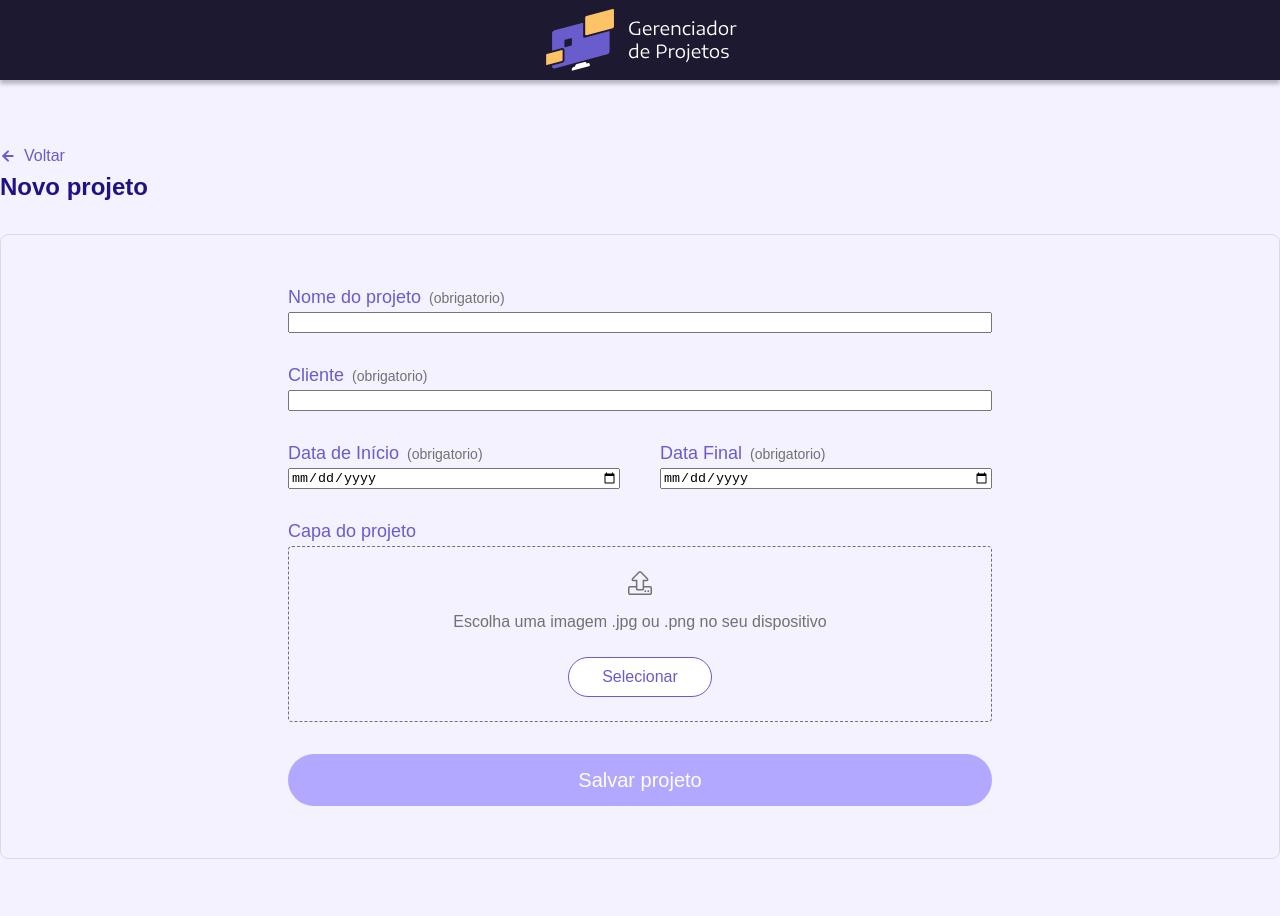
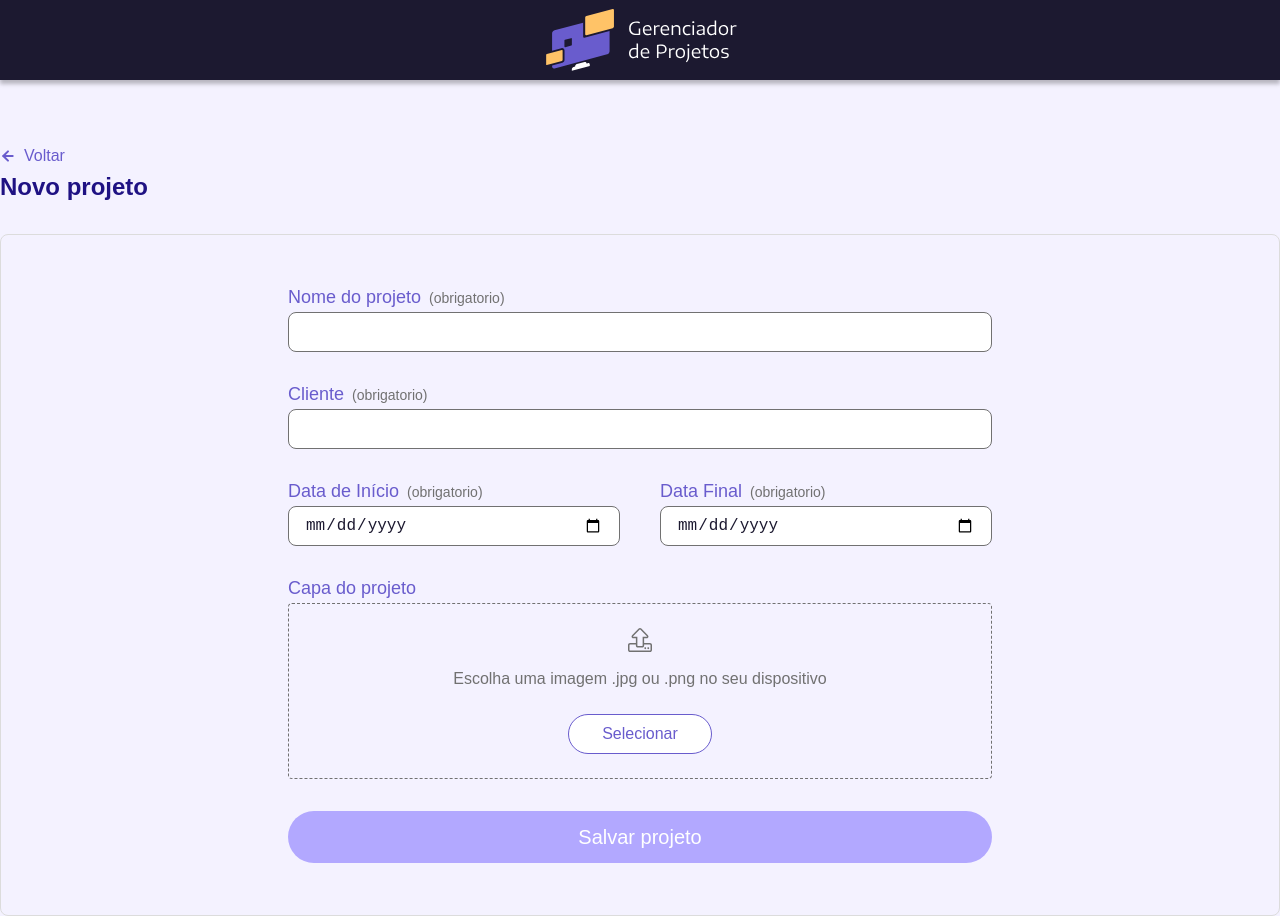
Before and after one commit to Bahiavs/Desafio-Tecnico-Clicksign, an Angular app: page /creation in a window 1280 px wide. Before the commit the page ends 859 px from the top, so only its background shows below. Built offline with nearby package versions, Linux system fonts and the light colour scheme.

Commit message:
input style

```diff
--- a/src/pages/project-creation/project-creation.component.scss
+++ b/src/pages/project-creation/project-creation.component.scss
@@ -132,8 +132,40 @@
 }
 
 input {
+    // font-family: Encode Sans Semi Expanded;
     width: 100%;
     box-sizing: border-box;
+    height: 40px;
+    border-radius: .5rem;
+    border: 1px solid #717171;
+    background-color: white;
+    padding: .5rem 1rem;
+    font-size: 1rem;
+    font-weight: 400;
+    line-height: 22px;
+    color: #1C1930;
+    position: relative;
+
+    // &::after {
+    //     content: '';
+    //     width: 24px;
+    //     height: 100%;
+    //     // inset: 7px 7px 7px 90%;
+    //     background-image: url('../../../public/calendar-check-light.svg');
+    //     background-repeat: no-repeat;
+    //     background-position: center;
+    //     background-color: white;
+    //     display: block;
+    //     position: absolute;
+    //     top: 50%;
+    //     transform: translateY(-50%);
+    //     padding-right: 10px;
+    //     right: 0;
+    // }
+
+    // &::-webkit-calendar-picker-indicator {
+    //     display: none;
+    // }
 }
 
 label {
```
